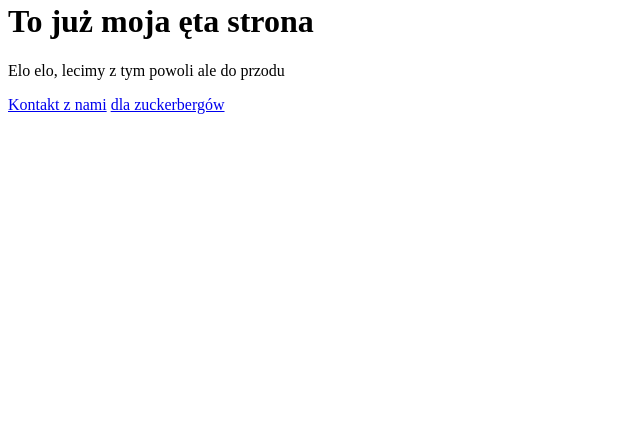
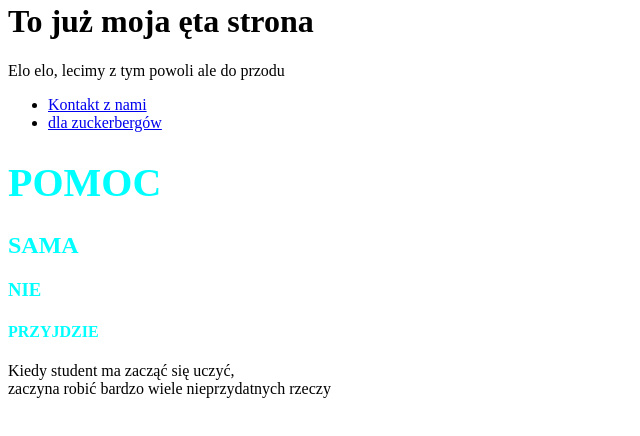
Before and after one commit to zakrza59/html, a plain HTML site: page index.html in a window 1280 px wide. Shown: the part 330-766 px from the top of the page, without its empty margins (0-640 px from the left). Drawn offline with Linux system fonts and the light colour scheme.

Commit message:
cos dodalem

```diff
--- a/index.html
+++ b/index.html
@@ -11,7 +11,19 @@
         <img src="http://dinoanimals.pl/wp-content/uploads/2013/04/Lama-lamy-DinoAnimals.pl-1.jpg" alt="to jest lama">
         <h1>To już moja ęta strona</h1>
         <p>Elo elo, lecimy z tym powoli ale do przodu</p>
-        <a href="contact.html">Kontakt z nami</a>
-        <a href="https://www.facebook.pl">dla zuckerbergów</a>
+        <ul>
+            <li><a href="contact.html">Kontakt z nami</a></li>
+            <li><a href="https://www.facebook.pl">dla zuckerbergów</a></li>
+        </ul>
+        <div id="header">
+        <h1>POMOC</h1>
+        <h2>SAMA</h2>
+        <h3>NIE</h3>
+        <h4>PRZYJDZIE</h4>
+        </div>
+
+        <div id="center">
+        <p>Kiedy student ma zacząć się uczyć, <br> zaczyna robić bardzo wiele nieprzydatnych rzeczy</p>
+        </div>
     </body>
 </html>
--- a/main.css
+++ b/main.css
@@ -0,0 +1,12 @@
+#header {
+    color: aqua;
+
+}
+
+#header h1 {
+    font-size: 40px;
+}
+
+a:hover {
+    color: red
+}
```
